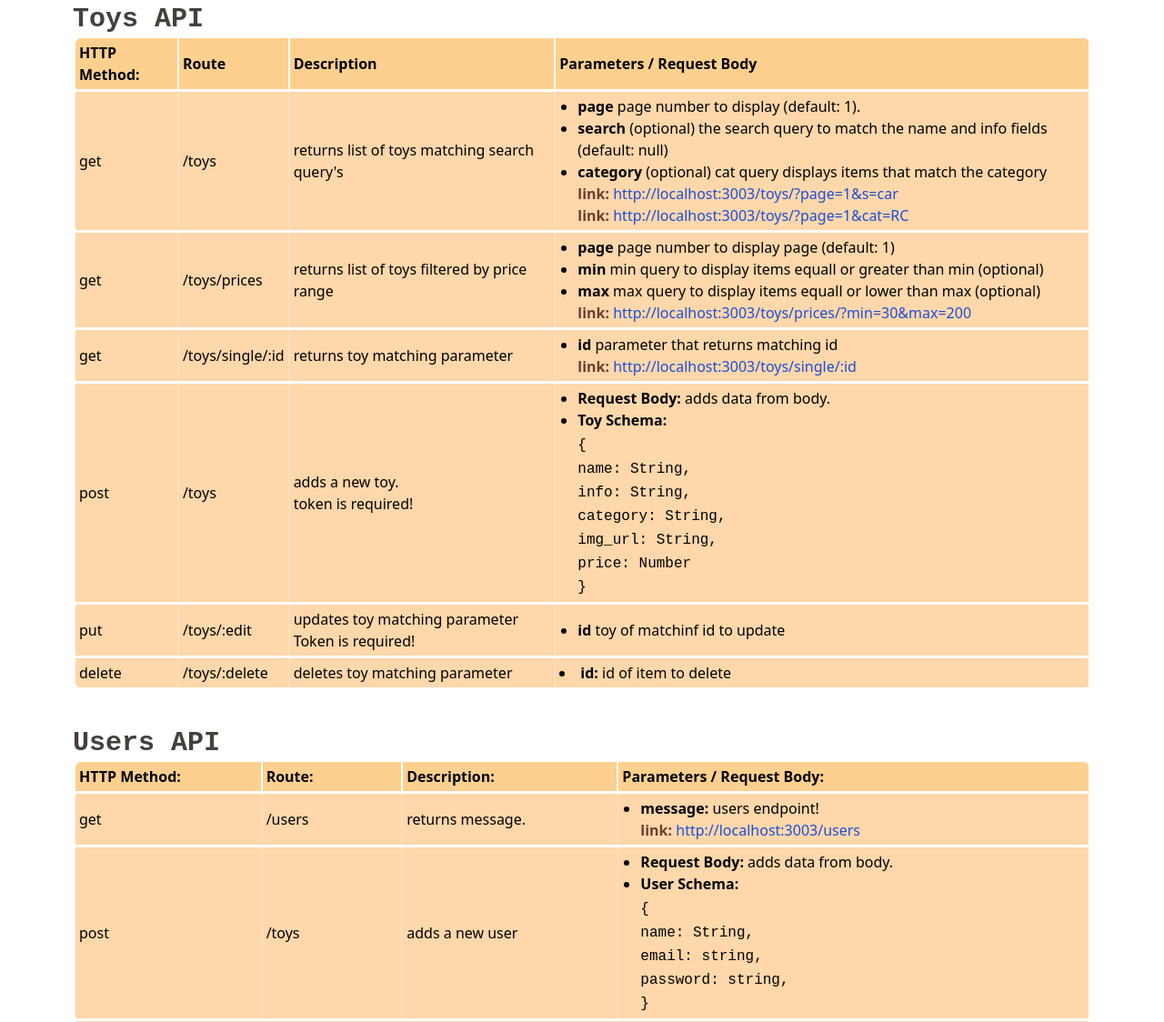
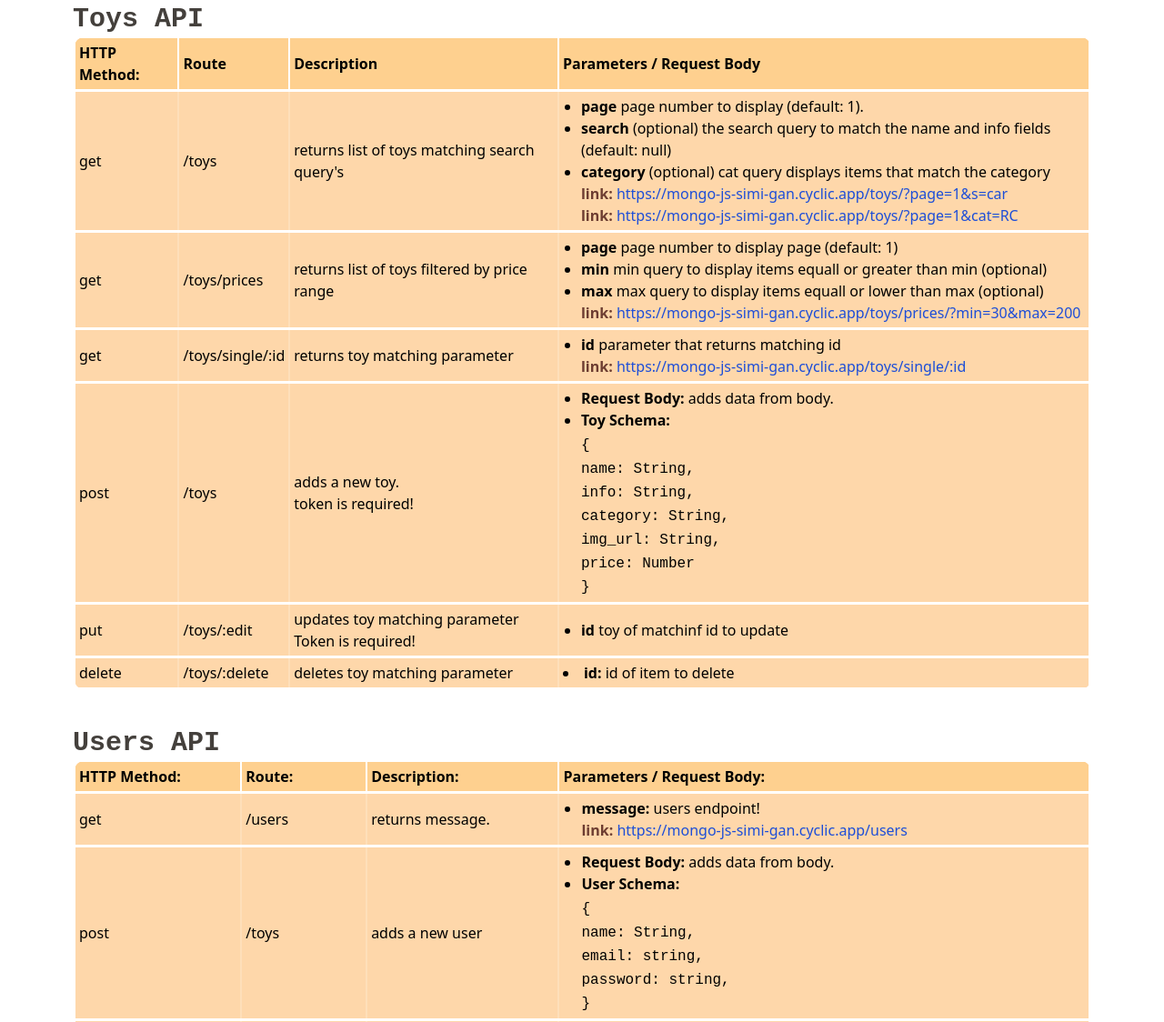
Before and after one commit to simigantshar/mongo-js-project, a website: page public/index.html in a window 1280 px wide. Shown: the part 285-1409 px from the top of the page at 91% size. Drawn offline with nearby package versions, Linux system fonts and the light colour scheme.

Commit message:
Add files via upload

```diff
--- a/public/index.html
+++ b/public/index.html
@@ -32,8 +32,8 @@
                             <li><span class="font-bold">page</span> page number to display (default: 1).</li>
                             <li class=""><span class="font-bold">search</span> (optional) the search query to match the name and info fields (default: null)</li>
                             <li><span class="font-bold">category </span>(optional) cat query displays items that match the category</li>
-                            <li class="list-none"><strong>link: </strong><a class="text-blue-700" href="http://localhost:3003/toys/?page=1&s=car">http://localhost:3003/toys/?page=1&s=car</a></li>
-                            <li class="list-none"><strong>link: </strong><a class="text-blue-700" href="http://localhost:3003/toys/?page=1&cat=RC">http://localhost:3003/toys/?page=1&cat=RC</a></li>
+                            <li class="list-none"><strong>link: </strong><a class="text-blue-700" href="https://mongo-js-simi-gan.cyclic.app/toys/?page=1&s=car">https://mongo-js-simi-gan.cyclic.app/toys/?page=1&s=car</a></li>
+                            <li class="list-none"><strong>link: </strong><a class="text-blue-700" href="https://mongo-js-simi-gan.cyclic.app/toys/?page=1&cat=RC">https://mongo-js-simi-gan.cyclic.app/toys/?page=1&cat=RC</a></li>
                         </ul>
 
                     </td>
@@ -47,7 +47,7 @@
                             <li><span class="font-bold">page</span> page number to display page (default: 1)</li>
                             <li><span class="font-bold">min</span> min query to display items equall or greater than min (optional)</li>
                             <li><span class="font-bold">max</span> max query to display items equall or lower than max (optional)</li>
-                            <li class="list-none"><strong>link: </strong><a class="text-blue-700" href="http://localhost:3003/toys/prices/?min=30&max=200">http://localhost:3003/toys/prices/?min=30&max=200</a></li>
+                            <li class="list-none"><strong>link: </strong><a class="text-blue-700" href="https://mongo-js-simi-gan.cyclic.app/toys/prices/?min=30&max=200">https://mongo-js-simi-gan.cyclic.app/toys/prices/?min=30&max=200</a></li>
                         </ul>
                     </td>
                 </tr>
@@ -58,7 +58,7 @@
                     <td>
                         <ul class="ulv">
                             <li><span class="font-bold">id</span> parameter that returns matching id</li>
-                            <li class="list-none"><strong>link: </strong><a class="text-blue-700" href="http://localhost:3003/toys/single/647d93fe1bea4649292350d3">http://localhost:3003/toys/single/:id</a></li>
+                            <li class="list-none"><strong>link: </strong><a class="text-blue-700" href="https://mongo-js-simi-gan.cyclic.app/toys/single/647d93fe1bea4649292350d3">https://mongo-js-simi-gan.cyclic.app/toys/single/:id</a></li>
                         </ul>
                     </td>
                 </tr>
@@ -115,7 +115,7 @@
                     <td>returns message.</td>
                     <td><ul class="ulv">
                         <li><span class="font-bold">message: </span>users endpoint!</li>
-                        <li class="list-none"><strong>link: </strong><a class="text-blue-700" href="http://localhost:3003/users">http://localhost:3003/users</a></li>
+                        <li class="list-none"><strong>link: </strong><a class="text-blue-700" href="https://mongo-js-simi-gan.cyclic.app/users">https://mongo-js-simi-gan.cyclic.app/users</a></li>
                     </ul></td>
                 </tr>
                 <tr class="bg-orange-200 border-[3px] border-white">
```
